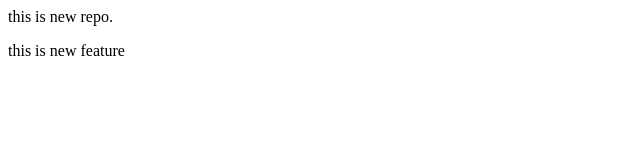
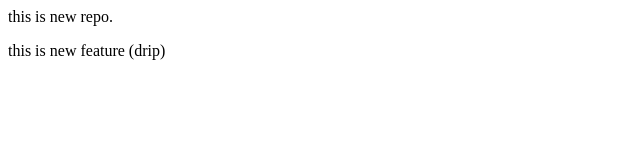
Before and after one commit to Anjanasripallerla/localrepo, a plain HTML site: page index.html in a window 1280 px wide. Shown: the full height of the page, 0-640 px from the left. Drawn offline with Linux system fonts and the light colour scheme.

Commit message:
add grip

```diff
--- a/index.html
+++ b/index.html
@@ -1,2 +1,2 @@
 <p>this is new repo.</p>
-<p> this is new feature</p>
+<p> this is new feature (drip)</p>
```
